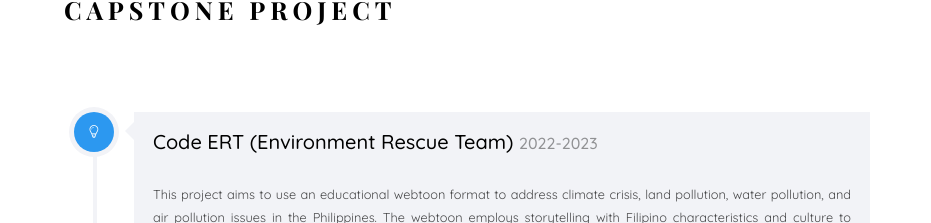
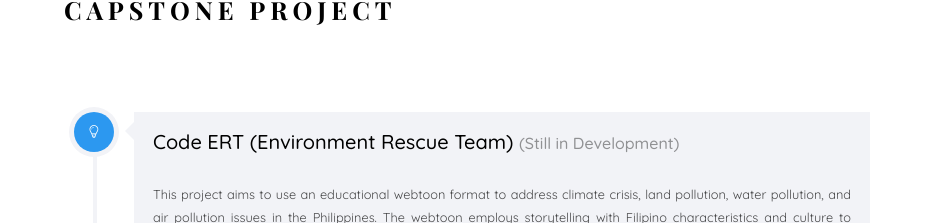
Before and after one commit to iloysaaa/Eloisa-Portfolio, a plain HTML site: page index.html in a window 1280 px wide. Shown: the part 3910-4133 px from the top of the page, without its empty margins (323-1254 px from the left). Drawn offline with nearby package versions, Linux system fonts and the light colour scheme; files whose address does not match are found by name; a web font is replaced by a local one.

Commit message:
Update index.html

```diff
--- a/index.html
+++ b/index.html
@@ -431,7 +431,7 @@
 					               </div>
 
 					               <div class="timeline-label">
-					                  <h2><a href="#">Code ERT (Environment Rescue Team) </a> <span>2022-2023</span></h2>
+					                  <h2><a href="#">Code ERT (Environment Rescue Team) </a> <span>(Still in Development)</span></h2>
 					                  <p>This project aims to use an educational
 										webtoon format to address climate crisis, land pollution,
 										water pollution, and air pollution issues in the Philippines.
```
